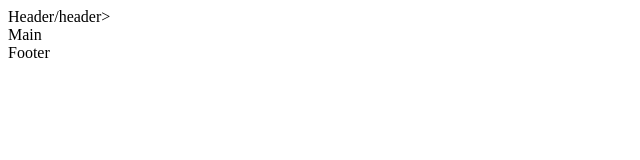
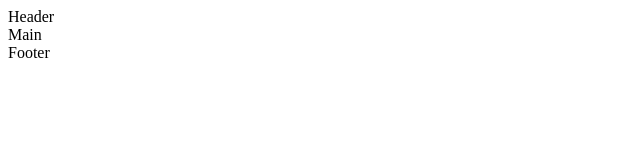
Before and after one commit to kyatsenko/my-project1, a plain HTML site: page index.html in a window 1280 px wide. Shown: the full height of the page, 0-640 px from the left. Drawn offline with Linux system fonts and the light colour scheme.

Commit message:
correct header

```diff
--- a/index.html
+++ b/index.html
@@ -7,7 +7,7 @@
   <title>Page title</title>
 </head>
 <body>
-  <header>Header/header>
+  <header>Header</header>
   <main>Main</main>
   <footer>Footer</footer>
 </body>
```
